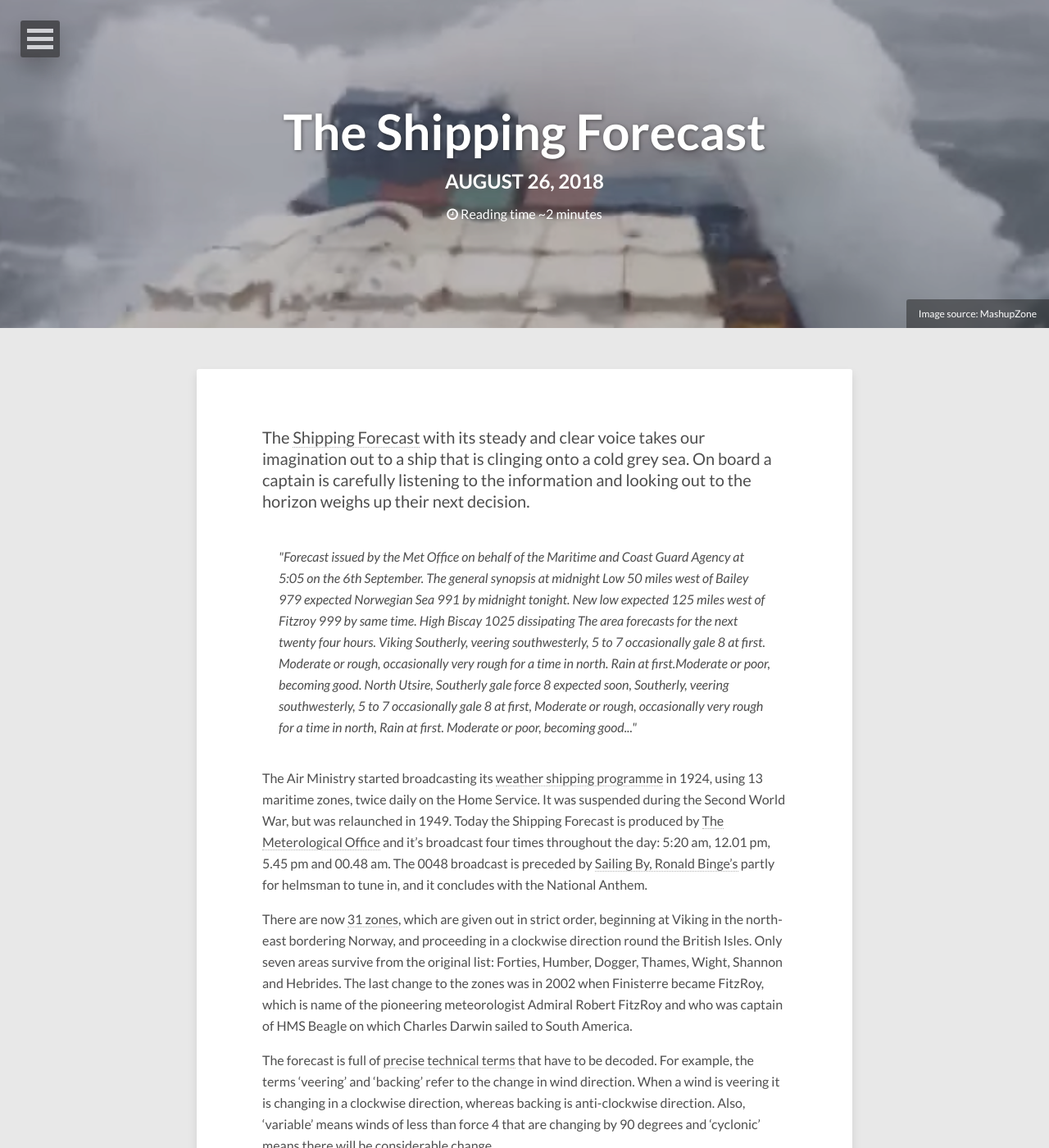
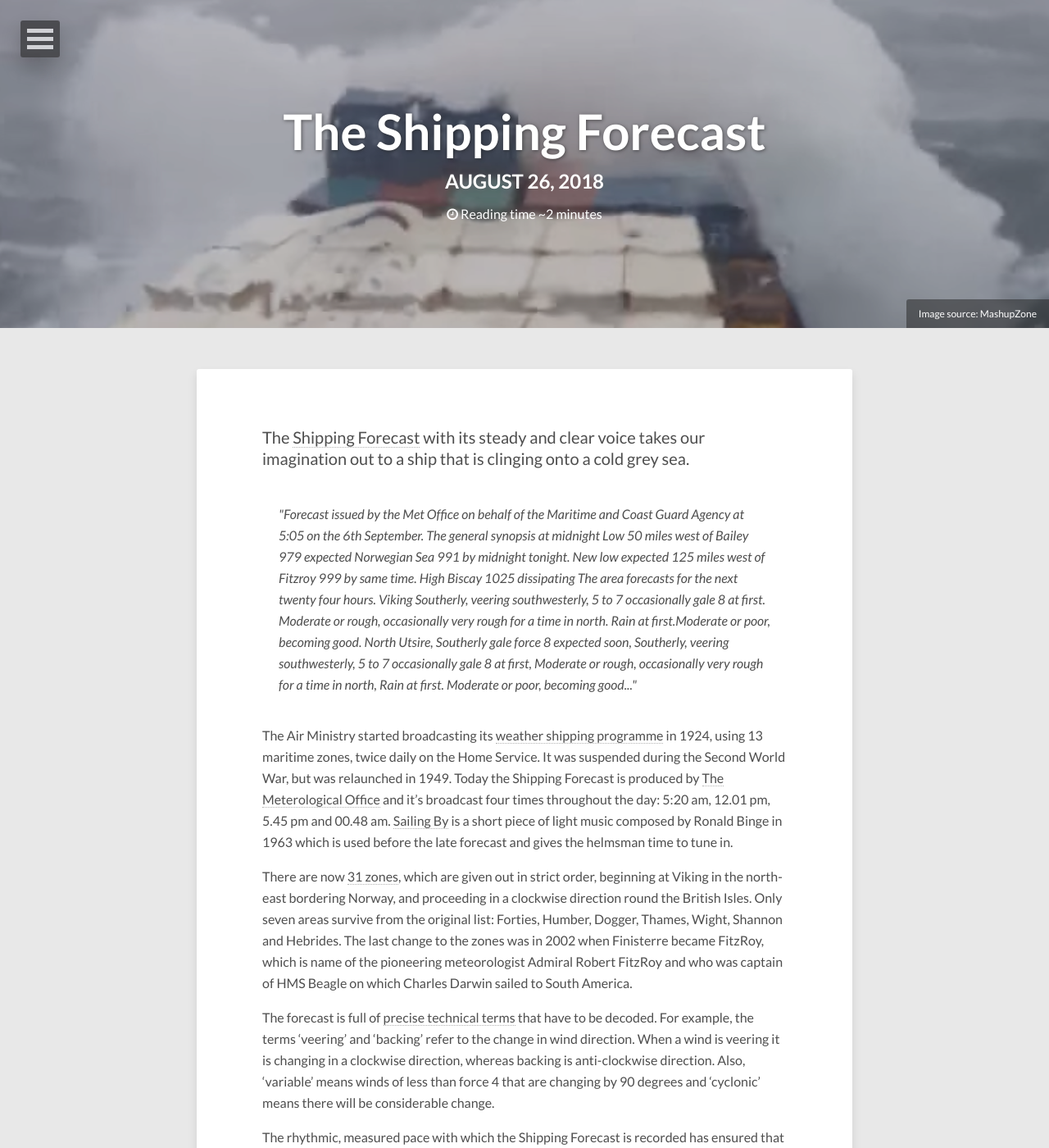
Before and after one commit to dtinblack/dtinblack.github.io, a Jekyll site: the page built from _posts/2018-08-26-shipping-forecast.md, in a window 1280 px wide and 1400 px high. Shown: the whole window at 82% size. Built offline with Jekyll 4.4.1, drawn with Linux system fonts in a browser that asks for light colours; nearby versions of some CDN libraries.

Commit message:
corrected typos

```diff
--- a/_posts/2018-08-26-shipping-forecast.md
+++ b/_posts/2018-08-26-shipping-forecast.md
@@ -11,7 +11,7 @@ image:
   background:
 ---
 
-The [Shipping Forecast](https://www.bbc.co.uk/programmes/b006qfvv) with its steady and clear voice takes our imagination out to a ship that is clinging onto a cold grey sea. On board a captain is carefully listening to the information and looking out to the horizon weighs up their next decision.
+The [Shipping Forecast](https://www.bbc.co.uk/programmes/b006qfvv) with its steady and clear voice takes our imagination out to a ship that is clinging onto a cold grey sea.
 
 <div class="quotewrapper">
 <p><i>
@@ -28,7 +28,7 @@ North Utsire, Southerly gale force 8 expected soon, Southerly, veering southwest
 </i></p>
 </div>
 
-The Air Ministry started broadcasting its [weather shipping programme](https://www.metoffice.gov.uk/learning/weather-and-history/shipping-forecast-history) in 1924, using 13 maritime zones, twice daily on the Home Service. It was suspended during the Second World War, but was relaunched in 1949. Today the Shipping Forecast is produced by [The Meterological Office](http://www.metoffice.gov.uk/public/weather/marine-shipping-forecast) and it's broadcast four times throughout the day: 5:20 am, 12.01 pm, 5.45 pm and 00.48 am. The 0048 broadcast is preceded by [Sailing By, Ronald Binge’s](https://www.youtube.com/watch?v=dFdas-kMF74) partly for  helmsman to tune in, and it concludes with the National Anthem.
+The Air Ministry started broadcasting its [weather shipping programme](https://www.metoffice.gov.uk/learning/weather-and-history/shipping-forecast-history) in 1924, using 13 maritime zones, twice daily on the Home Service. It was suspended during the Second World War, but was relaunched in 1949. Today the Shipping Forecast is produced by [The Meterological Office](http://www.metoffice.gov.uk/public/weather/marine-shipping-forecast) and it's broadcast four times throughout the day: 5:20 am, 12.01 pm, 5.45 pm and 00.48 am. [Sailing By](https://www.youtube.com/watch?v=dFdas-kMF74) is a short piece of light music composed by Ronald Binge in 1963 which is used before the late forecast and gives the helmsman time to tune in.
 
 There are now [31 zones](http://www.bbc.co.uk/weather/coast_and_sea/shipping_forecast), which are given out in strict order, beginning at Viking in the north-east bordering Norway, and proceeding in a clockwise direction round the British Isles. Only seven areas survive from the original list: Forties, Humber, Dogger, Thames, Wight, Shannon and Hebrides. The last change to the zones was in 2002 when Finisterre became FitzRoy, which is name of the pioneering meteorologist Admiral Robert FitzRoy and who was captain of HMS Beagle on which Charles Darwin sailed to South America.
 
```
Also changed, not shown: 1 other file.
